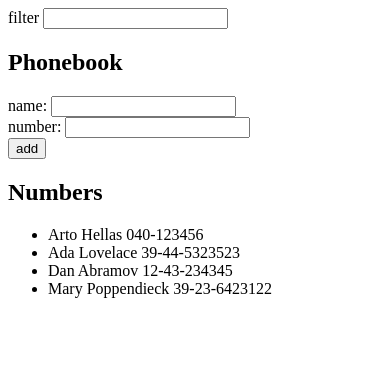
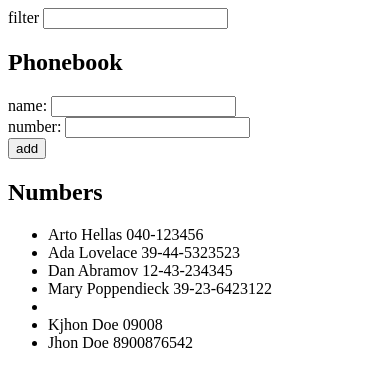
Before and after one commit to yasiradn/FSO2020, a React (Create React App) app in the folder part2/phonebook/my-app/: page / in a window 390 px wide. Shown: the top 386 px of the page. Built offline with nearby package versions, Linux system fonts and the light colour scheme; data requests are answered from the project's data file; the HTML template or start-up script is replaced by a standard one.

Commit message:
2.15: Phonebook step7 + 2.16: Phonebook step8

```diff
--- a/part2/phonebook/my-app/db.json
+++ b/part2/phonebook/my-app/db.json
@@ -1,5 +1,5 @@
 {
-  "persons":[
+  "persons": [
     {
       "name": "Arto Hellas",
       "number": "040-123456",
@@ -19,6 +19,19 @@
       "name": "Mary Poppendieck",
       "number": "39-23-6423122",
       "id": 4
+    },
+    {
+      "id": 5
+    },
+    {
+      "name": "Kjhon Doe",
+      "number": "09008",
+      "id": 6
+    },
+    {
+      "name": "Jhon Doe",
+      "number": "8900876542",
+      "id": 7
     }
   ]
 }
--- a/part2/phonebook/my-app/src/App.js
+++ b/part2/phonebook/my-app/src/App.js
@@ -2,20 +2,20 @@ import React, { useState, useEffect } from 'react'
 import Person from './component/Person'
 import Filter from './component/Filter'
 import PersonForm from './component/PersonForm'
-import axios from 'axios'
+import contacts from './services/contacts'
 
 const App = () => {
   const[persons, setPersons] = useState([])
   const [ newName, setNewName ] = useState('')
   const [ newNumber, setNewNumber ] = useState('')
   const [ filterContact, setFilterName ] = useState('')
-  const url = "http://localhost:3001/persons"
 
   useEffect(()=>{
-    axios.get(url).then(response => {
-      setPersons(response.data)
+    contacts.FetchAll().then(response => {
+      setPersons(response)
     })
   },[])
+
 
   const addName = (event) => {
     event.preventDefault()
@@ -25,9 +25,12 @@ const App = () => {
         name: newName,
         number: newNumber
       }
-      setPersons(persons.concat(personObj))
-      setNewName('')
-      setNewNumber('')
+      contacts.create(personObj).then(res => {
+        setPersons(persons.concat(res))
+        setNewName('')
+        setNewNumber('')
+      })
+
     } else {
       alert(`${newName} is already added to phonebook`)
       setNewName('')
@@ -50,7 +53,7 @@ const App = () => {
       setFilterName(e.target.value)
     }
   }
-  const hasMatch = persons.some(item => item.name.toLowerCase().trim() === filterContact.toLocaleLowerCase().trim()) ? persons.find(( {name}) => name.toLowerCase() === filterContact.toLowerCase()) : ''
+  const hasMatch = persons.some(item => item = item.name === filterContact) ? persons.find(( {name}) => name.toLowerCase() === filterContact.toLowerCase()) : ''
   /**
    * Filtering - Unless it finds the exact match it will show all avilable numbers
    */
--- /dev/null
+++ b/part2/phonebook/my-app/src/services/contacts.js
@@ -0,0 +1,14 @@
+import axios from 'axios'
+const url = "http://localhost:3001/persons"
+
+const FetchAll  = () => {
+    const request = axios.get(url)
+    return request.then(response => response.data)
+}
+
+const create = newObject => {
+    const request = axios.post(url, newObject)
+    return request.then(response => response.data)
+  }
+
+export default {FetchAll, create}
```
